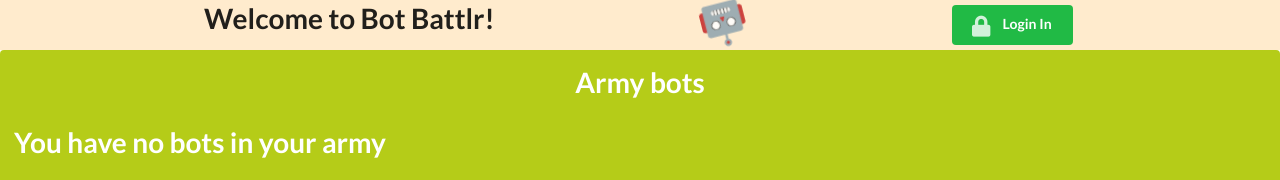
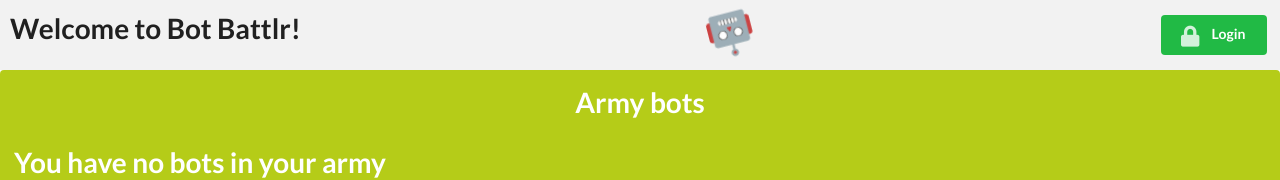
Before and after one commit to Donvine254/Intergalactic-bot-battr, a React (Create React App) app: page / in a window 1280 px wide. Shown: the top 180 px of the page. Built offline with nearby package versions, Linux system fonts and the light colour scheme; data requests are answered from the project's data file.

Commit message:
updated header

```diff
--- a/src/components/Header.jsx
+++ b/src/components/Header.jsx
@@ -8,8 +8,7 @@
       <div>
         <button className="ui button positive">
           <i className="ui lock icon large"></i>
-
-          Login In</button>
+          Login</button>
         {/* <button className="ui button teal">
           <i className="id card icon large">
           </i>Sign Up</button> */}
--- a/src/index.css
+++ b/src/index.css
@@ -37,11 +37,12 @@
 }
 
 #header {
-  background-color: blanchedalmond;
+  background-color: #f2f2f2;
   display: flex;
-  justify-content: space-evenly;
+  justify-content: space-between;
   align-items: center;
   font-weight: bold;
+  padding:10px;
 }
 
 .bot-logo {
@@ -76,9 +77,11 @@
   align-items: center;
 }
 #footer {
-  background-color: #f2f2f2;
+  background-color:#f2f2f2;
   display: flex;
   justify-content: space-between;
+  border-top: 10px solid #edd3d3;
+  margin-top: 10px;
 }
 
 .about, .payment, .contact {
```
